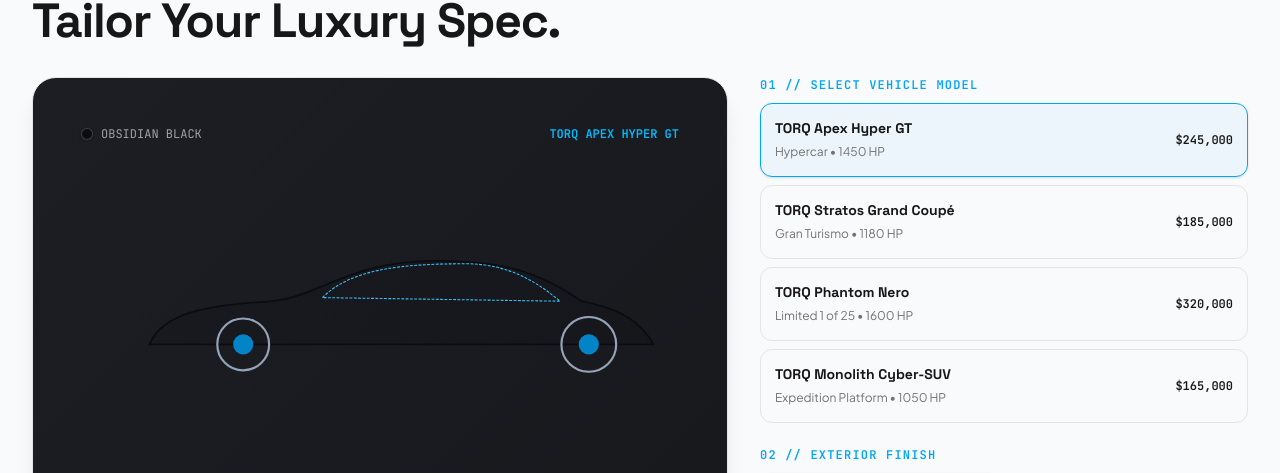
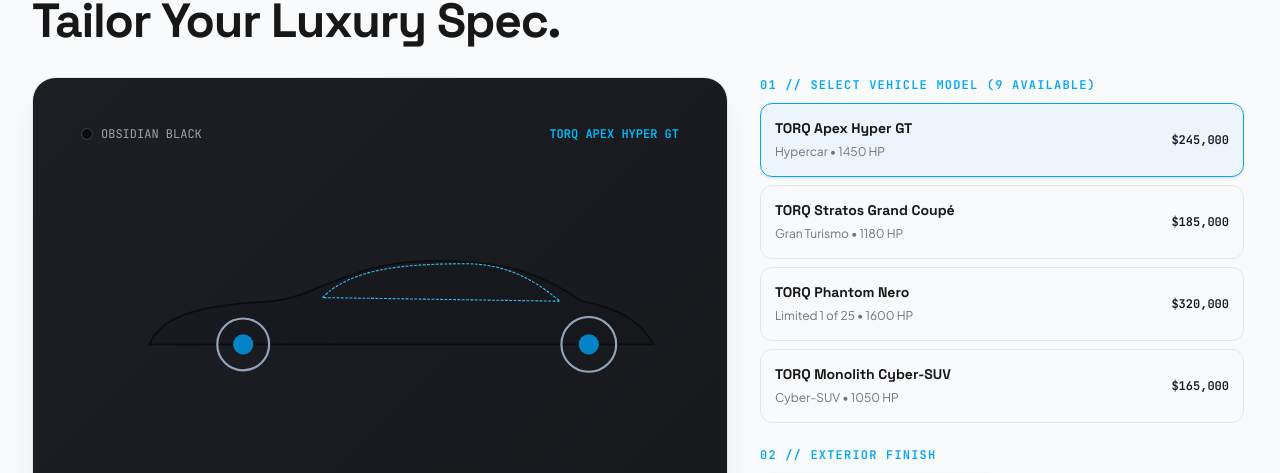
Before and after one commit to ruhul2003/Torq, a Next.js app: page /configurator in a window 1280 px wide. Shown: the part 183-656 px from the top of the page. Built offline with nearby package versions, Linux system fonts and the light colour scheme.

Commit message:
Update bespoke configurator model lineup with all newly added luxury vehicles.

```diff
--- a/src/app/configurator/page.jsx
+++ b/src/app/configurator/page.jsx
@@ -43,7 +43,52 @@ const MODELS = [
     baseHp: 1050,
     base060: "2.90s",
     baseRange: 580,
-    tag: "Expedition Platform",
+    tag: "Cyber-SUV",
+  },
+  {
+    id: "valkyrie-roadster",
+    name: "TORQ Valkyrie Roadster",
+    basePrice: 290000,
+    baseHp: 1350,
+    base060: "1.82s",
+    baseRange: 610,
+    tag: "Open Hypercar",
+  },
+  {
+    id: "celestial-lwb",
+    name: "TORQ Celestial LWB",
+    basePrice: 210000,
+    baseHp: 1100,
+    base060: "2.85s",
+    baseRange: 680,
+    tag: "Executive Saloon",
+  },
+  {
+    id: "ghost-spyder",
+    name: "TORQ Ghost Spyder",
+    basePrice: 275000,
+    baseHp: 1400,
+    base060: "1.74s",
+    baseRange: 590,
+    tag: "Barchetta",
+  },
+  {
+    id: "safari-overland",
+    name: "TORQ Safari Overland",
+    basePrice: 175000,
+    baseHp: 1000,
+    base060: "3.10s",
+    baseRange: 640,
+    tag: "Expedition 4x4",
+  },
+  {
+    id: "lemans-gte",
+    name: "TORQ Le Mans GTE",
+    basePrice: 380000,
+    baseHp: 1700,
+    base060: "1.62s",
+    baseRange: 560,
+    tag: "Homologation",
   },
 ];
 
@@ -217,9 +262,9 @@ export default function ConfiguratorPage() {
             {/* Step 1: Model */}
             <div>
               <span className="text-xs font-mono uppercase tracking-widest text-sky-500 font-semibold block mb-2.5">
-                01 // SELECT VEHICLE MODEL
+                01 // SELECT VEHICLE MODEL ({MODELS.length} AVAILABLE)
               </span>
-              <div className="space-y-2">
+              <div className="space-y-2 max-h-80 overflow-y-auto pr-1">
                 {MODELS.map((model) => {
                   const isSelected = selectedModel.id === model.id;
                   return (
```
